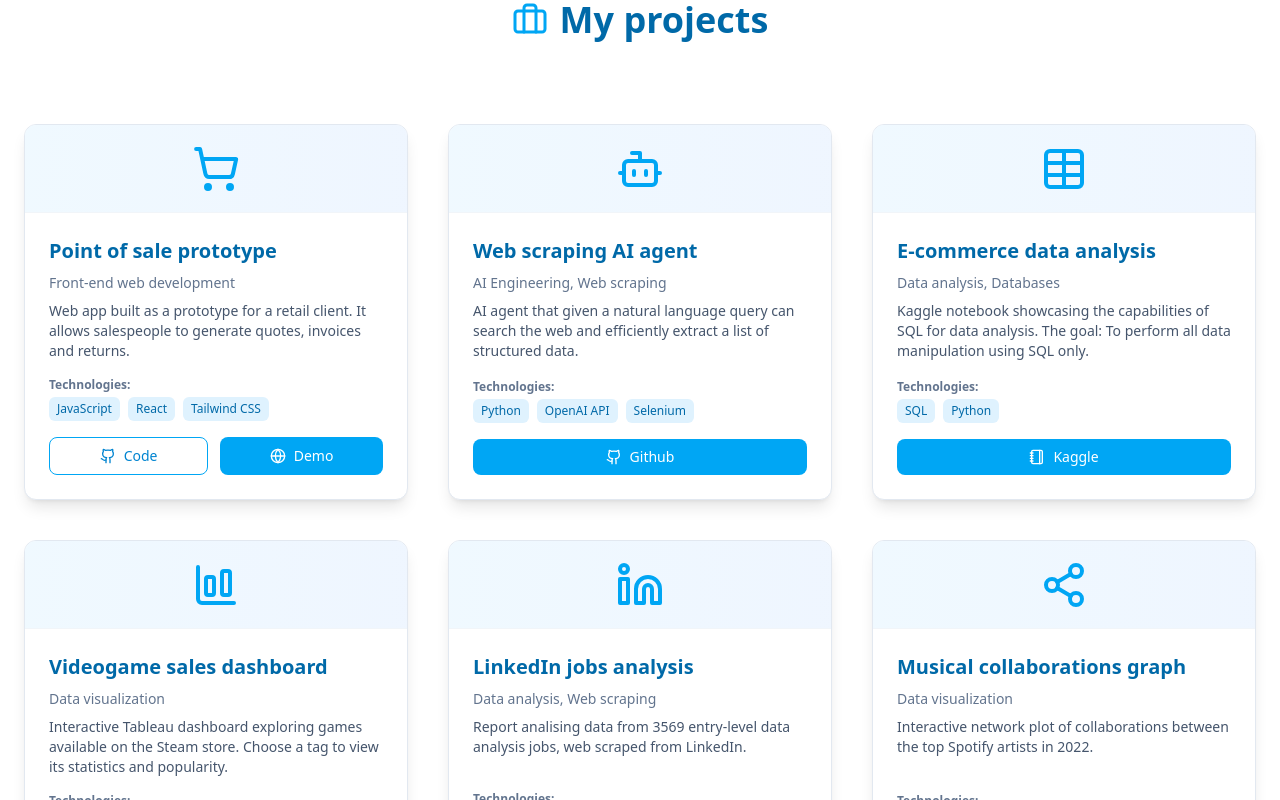
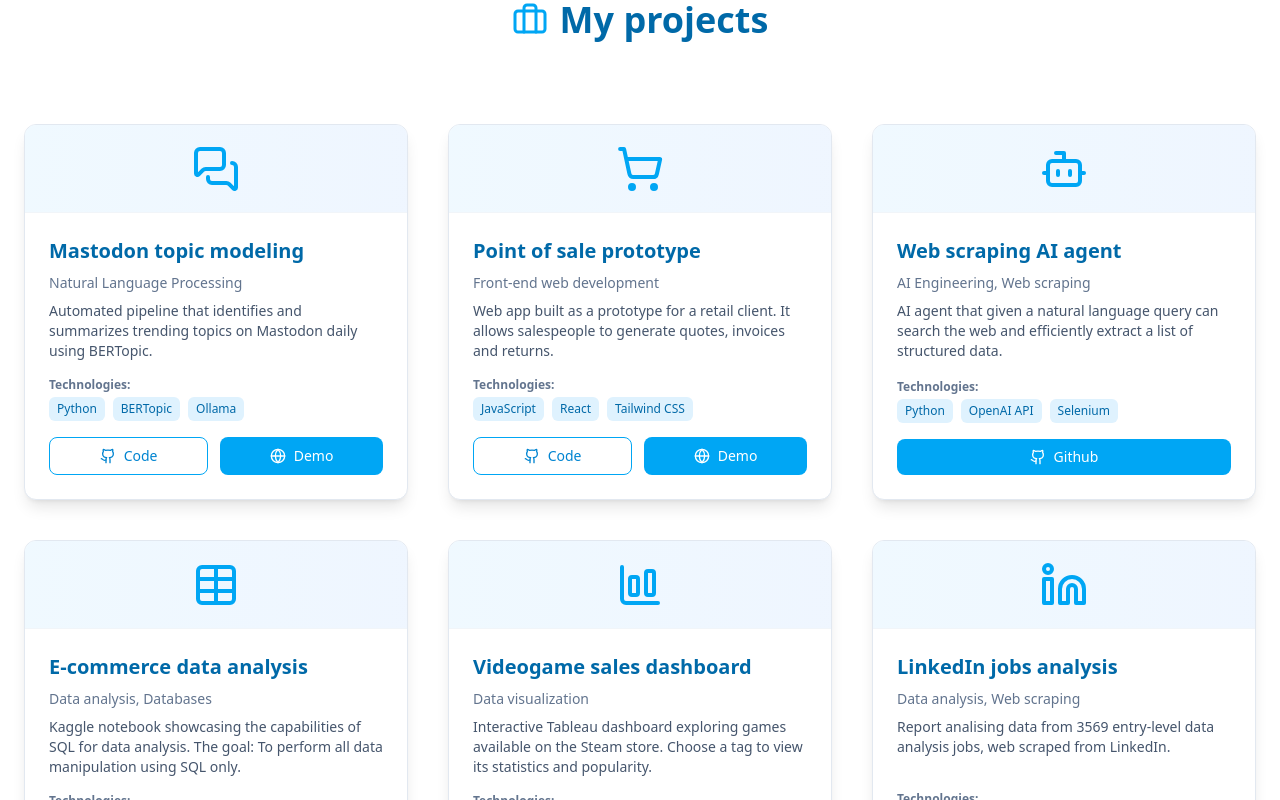
Before and after one commit to terencicp/terencicp.github.io, a React (Vite) app: page / in a window 1280 px wide. Shown: the part 1640-2440 px from the top of the page. Built offline with nearby package versions, Linux system fonts and the light colour scheme.

Commit message:
Added Mastodon project

```diff
--- a/src/components/Projects.jsx
+++ b/src/components/Projects.jsx
@@ -1,8 +1,25 @@
 import React from 'react';
-import { Briefcase, Github, ShoppingCart, Bot, Table, BarChartBig, Share2, Globe, Notebook, LayoutDashboard, Linkedin } from 'lucide-react';
+import { MessagesSquare, Briefcase, Github, ShoppingCart, Bot, Table, BarChartBig, Share2, Globe, Notebook, LayoutDashboard, Linkedin } from 'lucide-react';
 import AnimatedSection from './AnimatedSection';
 
 const projectsData = [
+  {
+    id: 7,
+    icon: MessagesSquare,
+    title: "Mastodon topic modeling",
+    category: "Natural Language Processing",
+    description: "Automated pipeline that identifies and summarizes trending topics on Mastodon daily using BERTopic.",
+    technologies: ["Python", "BERTopic", "Ollama"],
+    buttons: [{
+      icon: Github,
+      label: "Code",
+      url: "https://github.com/terencicp/mastodon-topics"
+    }, {
+      icon: Globe,
+      label: "Demo",
+      url: "https://mastodon-topics.streamlit.app/"
+    }]
+  },
   {
     id: 1,
     icon: ShoppingCart,
```
